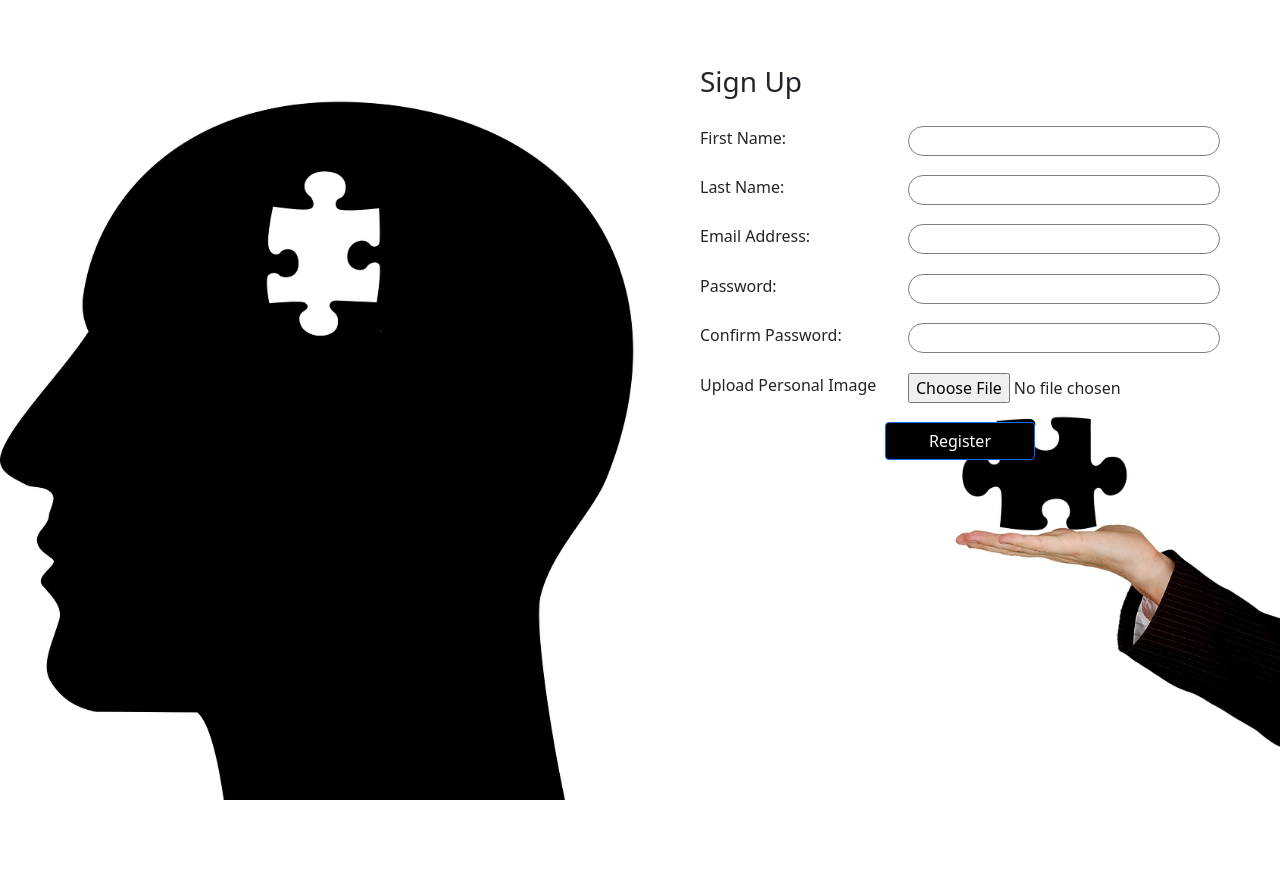
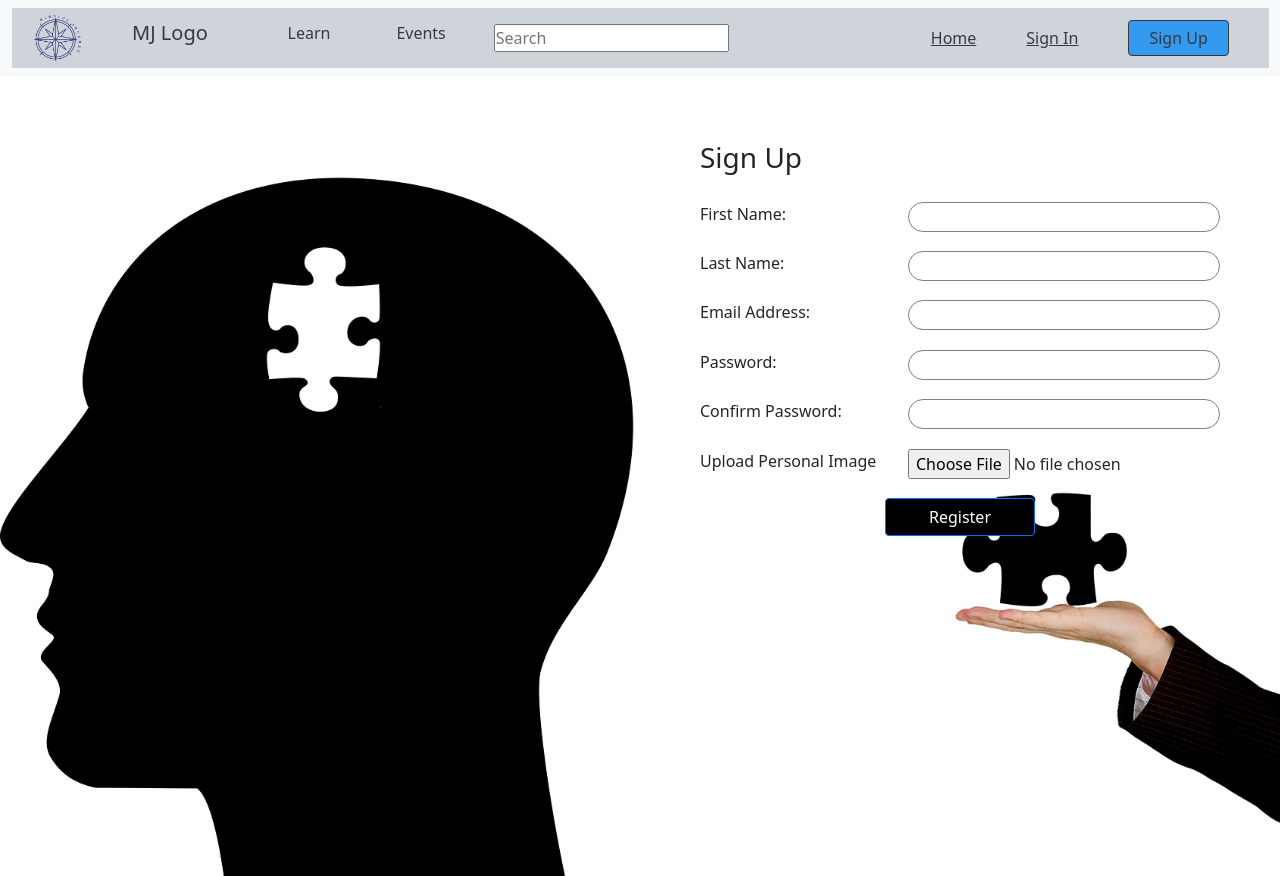
Before and after one commit to rshaywood/mindful_journey, a Flask app: page /signup in a window 1280 px wide. Before the commit the page ends 800 px from the top, so only its background shows below. Run offline with Flask 2, Linux system fonts and the light colour scheme; some libraries are stand-ins or nearby versions; some web fonts are replaced.

Commit message:
added nav bar to sign up page

```diff
--- a/flask_app/static/css/signin-signup.css
+++ b/flask_app/static/css/signin-signup.css
@@ -114,3 +114,60 @@ button.signup-btn{
 .error ul li{
     background-color: rgb(136, 133, 133);
 }
+
+/* navigation bar */
+.navbar{
+    width: 100%;
+    margin: 0 auto;
+
+}
+.collapse{
+    background-color: #ced4da;
+    padding: 5px 20px 5px 20px;
+    display: flex;
+    justify-content: space-between;
+    gap:20px;
+    align-items: center;
+}
+.left-side-nav ul,.right-side-nav ul,.title{
+    /* background-color: #20c997; */
+    display: flex;
+    gap:50px;
+}
+/* left side of nav bar */
+.left-side-nav ul{
+    width:200px;
+
+}
+/* right side of nav bar */
+.right-side-nav ul{
+    width:500px;
+}
+
+* ul li,li a, .nav-item a, .title a{
+    color: #343a40;
+}
+ .nav-item a, .title a:hover{
+    color: #343a40;
+}
+
+.navbar-nav{
+    padding-right: 20px;
+    width:70%;
+    display:flex;
+    align-items: center;
+    justify-content: flex-end;
+    gap:15px;
+}
+a .signin-btn{
+    background-color: #339af0;
+    color: #343a40;
+    padding: 5px 20px;
+    border-color:#343a40;
+
+}
+a .signin-btn:hover{
+    background-color: #2574be;
+    color: #343a40;
+    border-color:#343a40;
+}
--- a/flask_app/templates/signup.html
+++ b/flask_app/templates/signup.html
@@ -17,9 +17,54 @@
 
 </head>
 <body>
+
+<!--  navigation bar -->
+
+    <nav class="navbar navbar-expand-lg bg-light">
+        <div class="container-fluid">
+            <button class="navbar-toggler" type="button" data-bs-toggle="collapse"
+                data-bs-target="#navbarTogglerDemo01" aria-controls="navbarTogglerDemo01" aria-expanded="false"
+                aria-label="Toggle navigation">
+                <span class="navbar-toggler-icon"></span>
+            </button>
+            <div class="collapse navbar-collapse" id="navbarTogglerDemo01">
+                <div class="title">
+                    <!-- logo here__> -->
+                    <img src="{{ url_for('static', filename='images/MJCompass.png') }}" width="50px" height="50px">
+
+                    <a class="navbar-brand title" href="#">MJ Logo</a>
+                    <div class="left-side-nav">
+                        <ul class="navbar-nav me-auto mb-2 mb-lg-0">
+                            <li class="nav-item">
+                                <a class="nav-link active" aria-current="page" href="#">Learn</a>
+                            </li>
+                            <li class="nav-item">
+                                <a class="nav-link active" aria-current="page" href="#">Events</a>
+                            </li>
+                        </ul>
+                    </div>
+                </div>
+                <input type="search" name="search" id="search" placeholder="Search">
+                <div class="right-side-nav">
+                    <ul class="navbar-nav me-auto mb-2 mb-lg-0">
+                        <li class="nav-item signin-link">
+                            <a href="/">Home</a>
+                        </li>
+                        <li class="nav-item signin-link">
+                            <a href="/login">Sign In</a>
+                        </li>
+                        <li class="nav-item">
+                            <a href="/signup"><button type="button" class="btn btn-warning signin-btn">Sign
+                                    Up</button></a>
+                        </li>
+                    </ul>
+                </div>
+            </div>
+        </div>
+    </nav>
     <div class="register_container">
         <form action="/create/user" method="post" class="signup-form" enctype="multipart/form-data">
-            <h3>Sign Up </h3>
+            <h3>Sign Up</h3>
             <div>
                 <label for="first_name">First Name:</label>
                 <input type="text" name="first_name" class="input" >
```
